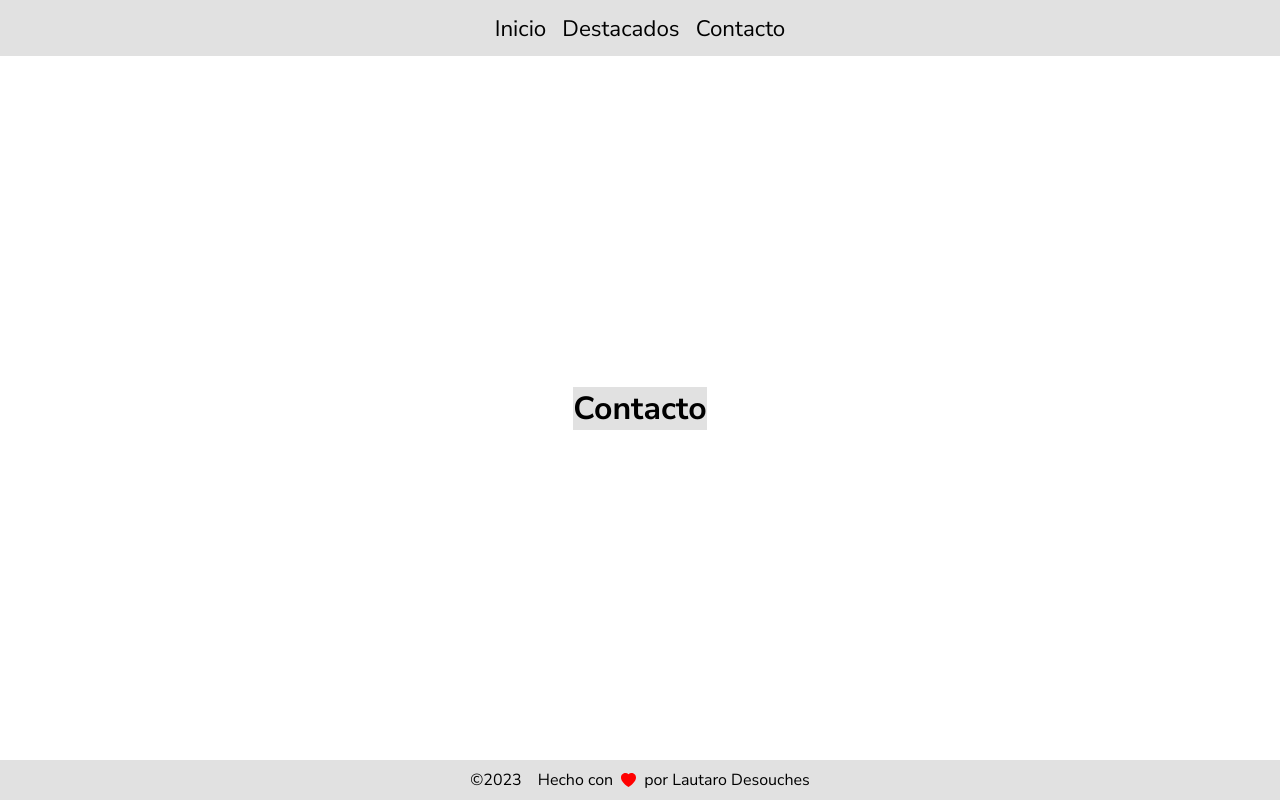
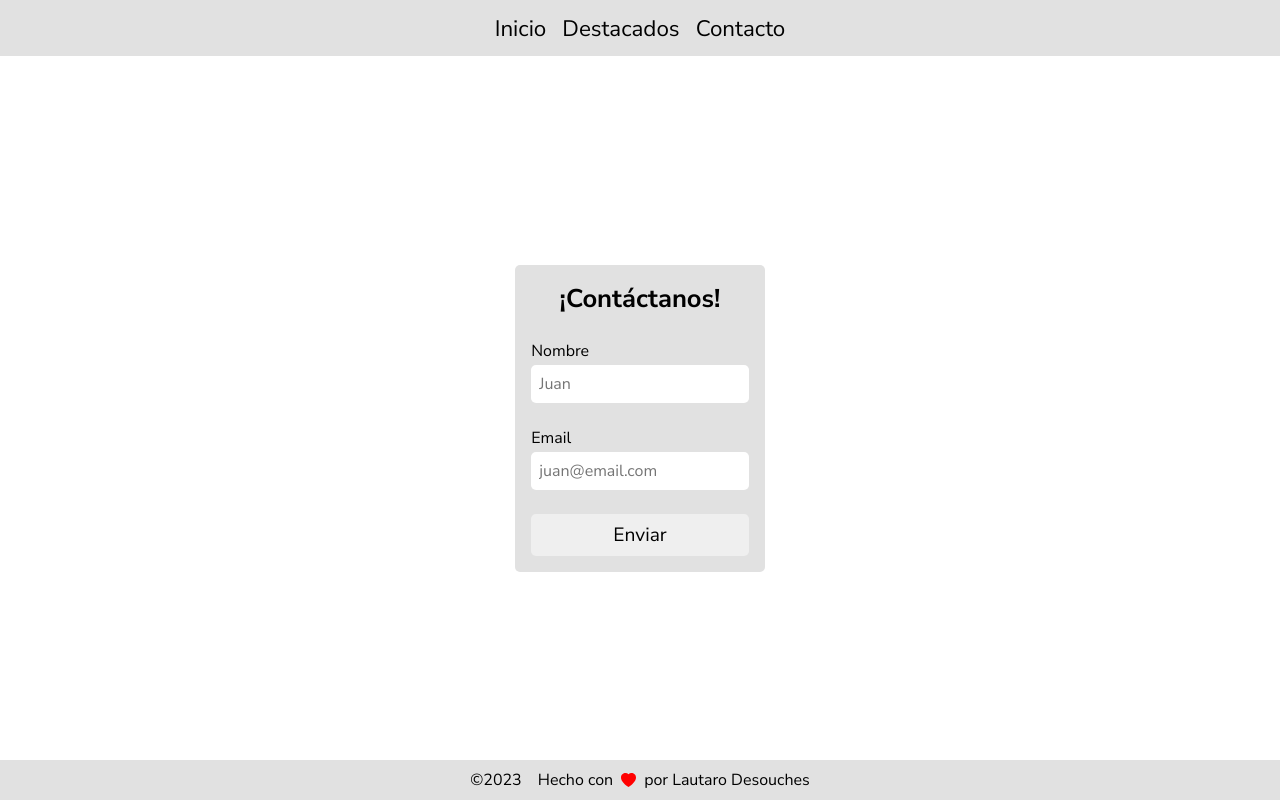
Before and after one commit to lautarodesouches/dh-front-end-III-integrador, a React (Vite) app: page /contact in a window 1280 px wide. Built offline with nearby package versions, Linux system fonts and the light colour scheme; the HTML template or start-up script is replaced by a standard one.

Commit message:
Contacto

```diff
--- a/src/pages/Contacto/index.jsx
+++ b/src/pages/Contacto/index.jsx
@@ -1,5 +1,73 @@
+import { useState } from 'react'
 import styles from './styles.module.css'
 
 export default function Contacto() {
-    return <h1 className={styles.container}>Contacto</h1>
+    const [name, setName] = useState({ value: '', error: false })
+    const [email, setEmail] = useState({ value: '', error: false })
+    const [formOk, setFormOk] = useState(false)
+
+    const handleNameChange = (e) => {
+        const value = e.target.value.trim()
+        let error = false
+        if (value.length < 6) error = 'Tiene que tener mas de 6 caracteres'
+        setName({ value: value, error })
+    }
+
+    const handleEmailChange = (e) => {
+        const value = e.target.value
+        let error = false
+        if (!value.includes('@')) error = 'Tiene que tener un @'
+        setEmail({ value: value, error })
+    }
+
+    const handleSubmit = (e) => {
+        e.preventDefault()
+
+        setFormOk(true)
+    }
+
+    return (
+        <>
+            {formOk ? (
+                <h2 className={styles.title}>
+                    Gracias {name.value}, te contactaremos a por {email.value}
+                </h2>
+            ) : (
+                <form className={styles.form} onSubmit={handleSubmit}>
+                    <h1 className={styles.title}>¡Contáctanos!</h1>
+                    <div className={styles.div}>
+                        <label className={styles.label} htmlFor="name">
+                            Nombre
+                        </label>
+                        <input
+                            className={styles.input}
+                            type="text"
+                            name="name"
+                            placeholder="Juan"
+                            id="name"
+                            value={name.value}
+                            onChange={(e) => handleNameChange(e)}
+                        />
+                        {name.error && <p className={styles.error}>{name.error}</p>}
+                    </div>
+                    <div className={styles.div}>
+                        <label className={styles.label} htmlFor="email">
+                            Email
+                        </label>
+                        <input
+                            className={styles.input}
+                            type="text"
+                            name="email"
+                            placeholder="juan@email.com"
+                            id="email"
+                            value={email.value}
+                            onChange={(e) => handleEmailChange(e)}
+                        />
+                        {email.error && <p className={styles.error}>{email.error}</p>}
+                    </div>
+                    <button className={styles.button}>Enviar</button>
+                </form>
+            )}
+        </>
+    )
 }
--- a/src/pages/Contacto/styles.module.css
+++ b/src/pages/Contacto/styles.module.css
@@ -1,3 +1,51 @@
-.container {
-    background: #e1e1e1;
+.form {
+    margin-top: 1.3rem;
+    display: flex;
+    flex-direction: column;
+    justify-content: center;
+    align-items: center;
+    gap: 1.5rem;
+    background: var(--primary-bg);
+    padding: 1rem;
+    border-radius: 5px;
+    min-width: 20%;
 }
+
+.title{
+    font-size: 1.6rem;
+}
+
+.div {
+    display: flex;
+    flex-direction: column;
+    justify-content: center;
+    align-items: start;
+    gap: .2rem;
+    width: 100%;
+}
+
+.label {
+    width: 100%;
+    font-size: 1rem;
+}
+
+.input {
+    border-radius: 5px;
+    width: 100%;
+    font-size: 1rem;
+    border: none;
+    padding: .5rem;
+}
+
+.button {
+    cursor: pointer;
+    border: none;
+    border-radius: 5px;
+    padding: .5rem;
+    width: 100%;
+    font-size: 1.2rem;
+}
+
+.error{
+    color: #a80404;
+}
```
